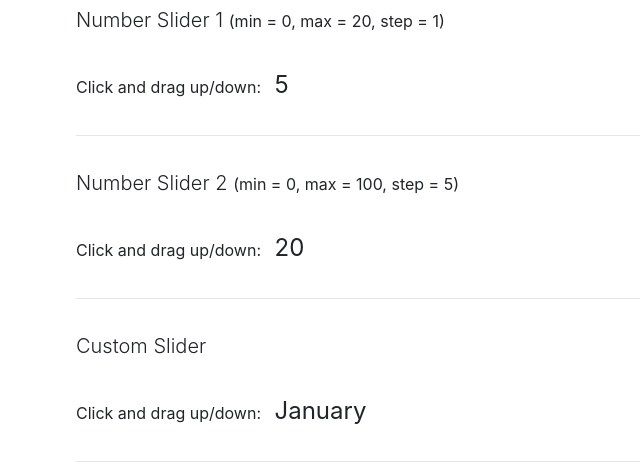
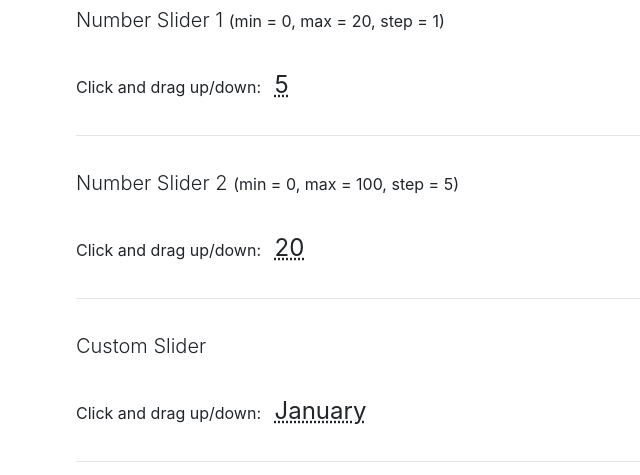
Before and after one commit to clerk67/sliderjs, a plain HTML site: page index.html in a window 1280 px wide. Shown: the part 178-653 px from the top of the page, 9-649 px from the left. Drawn offline with nearby package versions, Linux system fonts and the light colour scheme.

Commit message:
Update stylesheets

```diff
--- a/index.html
+++ b/index.html
@@ -9,6 +9,13 @@
     <link rel="stylesheet" href="https://use.fontawesome.com/releases/v5.0.13/css/all.css" integrity="sha384-DNOHZ68U8hZfKXOrtjWvjxusGo9WQnrNx2sqG0tfsghAvtVlRW3tvkXWZh58N9jp" crossorigin="anonymous">
     <link rel="stylesheet" href="slider.css">
     <style>
+    * {
+      -ms-user-select: none;
+      -moz-user-select: none;
+      -khtml-user-select: none;
+      -webkit-user-select: none;
+      user-select: none;
+    }
     body {
       padding-top: 2rem;
       padding-bottom: 2rem;
--- a/slider.css
+++ b/slider.css
@@ -2,8 +2,11 @@
   position: relative;
 }
 .current {
+  cursor: row-resize;
   font-size: x-large;
-  margin-top: 4px;
+  margin-top: 2px;
+  text-decoration-line: underline;
+  text-decoration-style: dotted;
 }
 .guide-up, .guide-down {
   font-size: small;
```
